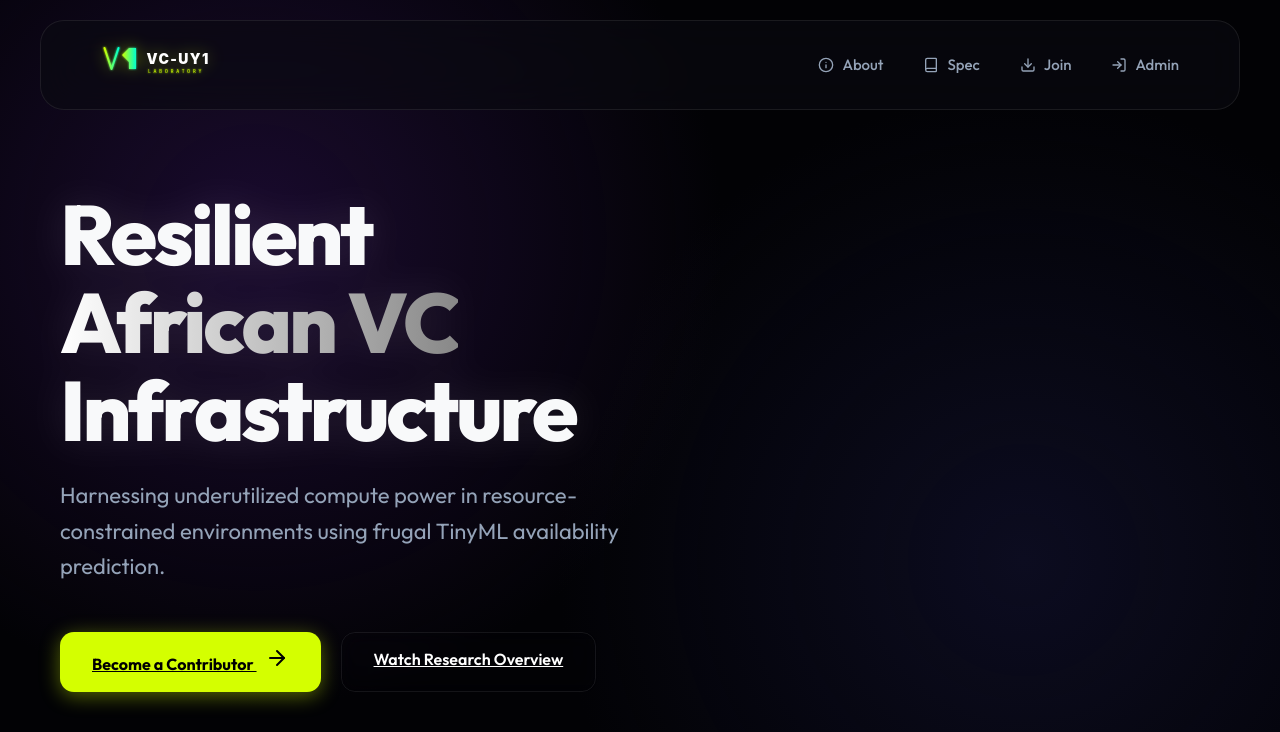
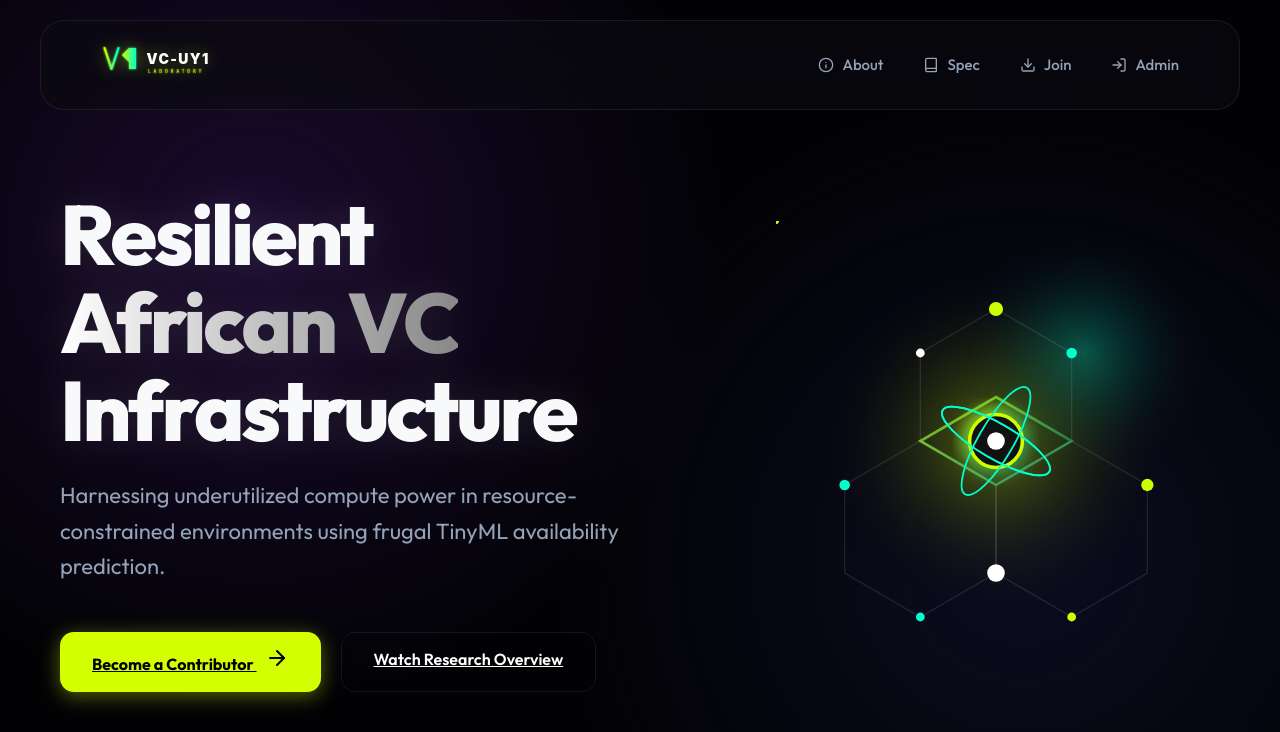
Before and after one commit to neussi/vc-uy1, a React (Vite) app in the folder frontend/: page / in a window 1280 px wide. Shown: the top 732 px of the page. Built offline with nearby package versions, Linux system fonts and the light colour scheme; no server answers.

Commit message:
UI: Add interactive futuristic SVG to Hero visual on Desktop

```diff
--- a/frontend/src/App.tsx
+++ b/frontend/src/App.tsx
@@ -103,6 +103,9 @@ function LandingPage() {
             <Link to="/volunteers" className="btn-wow">Become a Contributor <ArrowRight style={{ marginLeft: 8 }} /></Link>
             <Link to="/about" className="btn-outline">Watch Research Overview</Link>
           </div>
+        </div>
+        <div className="hero-visual">
+          <img src="/hero_illustration.svg" alt="Cyber Grid Elements" style={{ width: '100%', maxWidth: '400px', transform: 'scale(1.1)' }} />
         </div>
       </div>
 
```
Also changed, not shown: frontend/public/hero_illustration.svg (added).
